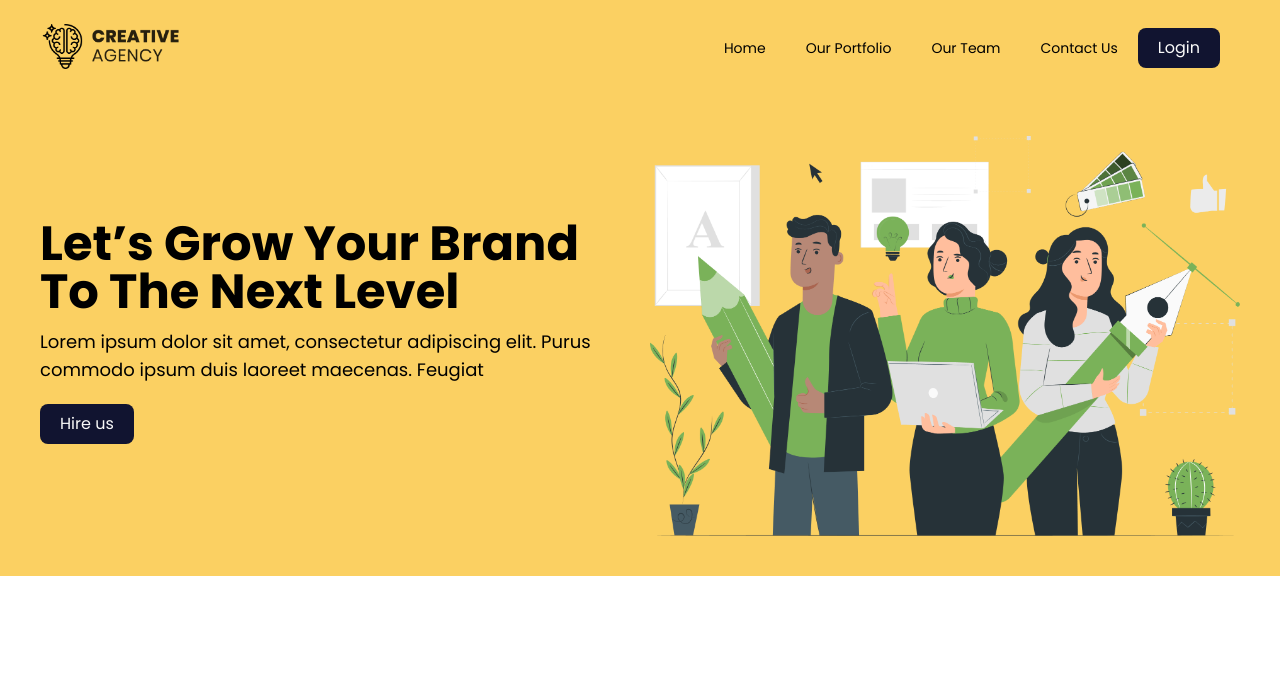
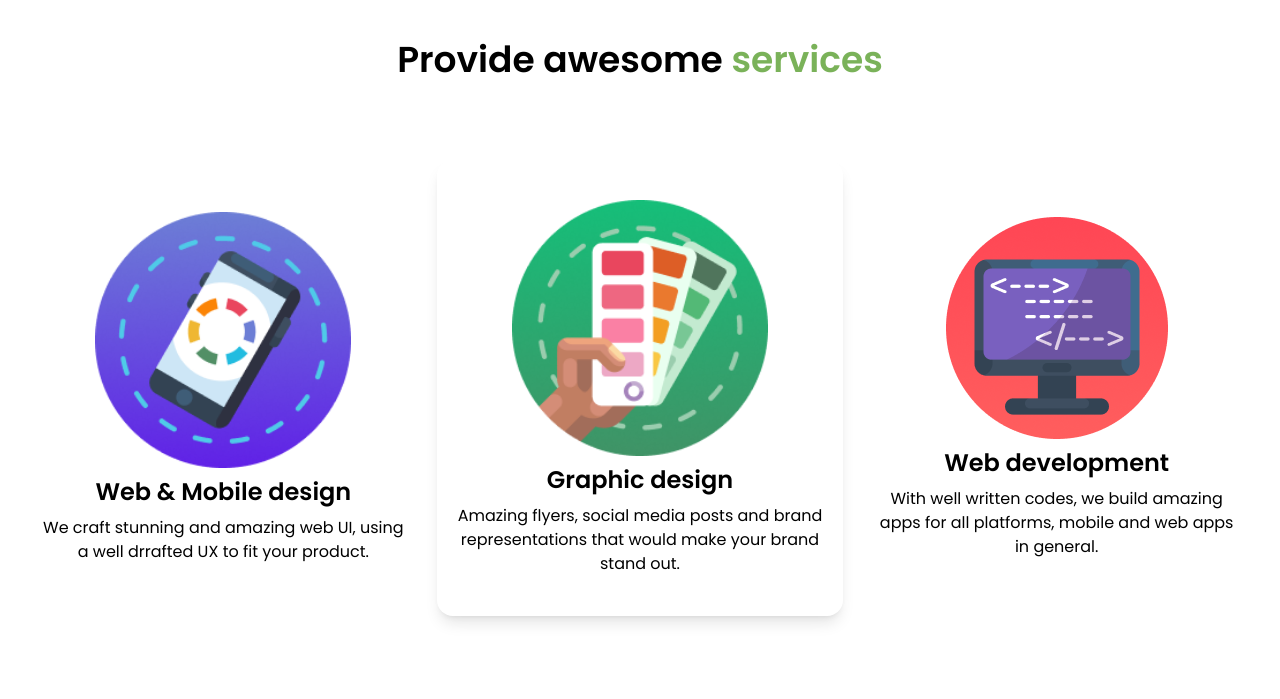
Before and after one commit to shohayabt/creative_agency, a website built with Vite: page index.html in a window 1280 px wide. Built offline with nearby package versions, Linux system fonts and the light colour scheme.

Commit message:
SERVICE SECTION CREATED RESPOSNSIVE FOR ALL DEVICE

```diff
--- a/index.html
+++ b/index.html
@@ -14,7 +14,7 @@
   </head>
 
   <body class="font-poppings xl:container mx-auto">
-    <header class="bg-yellow px-5 w-full sm:px-10" >
+    <header class="bg-yellow px-5 w-full sm:px-10 hidden">
       <nav class="flex justify-between items-center py-5">
         <div class="logo w-36 h-12">
           <a href="#"><img src="./images/logo.png" alt="logo" /></a>
@@ -59,7 +59,9 @@
           <img src="./images/icon-hamburger.svg" alt="menu" />
         </div>
       </nav>
-      <section class="hero_section py-5 sm:py-10 lg:grid lg:grid-cols-2 lg:gap-x-5 lg:items-center">
+      <section
+        class="hero_section py-5 sm:py-10 lg:grid lg:grid-cols-2 lg:gap-x-5 lg:items-center"
+      >
         <div class="information">
           <h1 class="font-poppings font-bold text-5xl">
             Let’s Grow Your Brand To The Next Level
@@ -73,10 +75,47 @@
           </button>
         </div>
         <div>
-          <img class="w-full object-cover " src="./images/Frame.png" alt="" />
+          <img class="w-full object-cover" src="./images/Frame.png" alt="" />
         </div>
       </section>
     </header>
+    <!-- SERVICE SECTION START FROM HERE -->
+    <section class="service_section px-5 py-5">
+      <div class="info w-full text-center py-5">
+        <h2 class="text-3xl font-semibold sm:text-4xl">Provide awesome <span class="text-green">services</span></h2>
+      </div>
+      <div class="card_container py-5 md:grid md:grid-cols-3 md:gap-x-2.5">
+        <div class="flex justify-center items-center flex-col px-5 py-10 rounded-2xl">
+          <img class="w-[256px]" src="./images/iphone 1.png" alt="image of a mobile phone">
+          <h3 class="font-semibold text-2xl my-2">
+            Web & Mobile design
+          </h3>
+          <p class="text-center">
+            We craft stunning and amazing web UI, using a well drrafted UX to fit your product.
+          </p>
+        </div>
+        <div class="flex justify-center items-center flex-col px-5 my-10 py-10 rounded-2xl shadow-lg shadow-slate-100">
+          <img class="w-[256px]" src="./images/color-palette 1.png" alt="image of a mobile phone">
+          <h3 class="font-semibold text-2xl my-2">
+            Graphic design
+          </h3>
+          <p class="text-center">
+            Amazing flyers, social media posts and brand representations that would make your brand stand out.
+          </p>
+        </div>
+        <div class="flex justify-center items-center flex-col px-5 py-10 rounded-2xl">
+          <img class="w-256px" src="./images/coding 1.png" alt="image of a mobile phone">
+          <h3 class="font-semibold text-2xl my-2">
+            Web development
+          </h3>
+          <p class="text-center">
+            With well written codes, we build amazing apps for all platforms, mobile and web apps in general.
+          </p>
+        </div>
+      </div>
+    </section>
+
+    <!-- SERVICE SECTION END HERE -->
     <script>
       const menuBar = document.getElementById("menu");
       menuBar.addEventListener("click", function () {
--- a/tailwind.config.js
+++ b/tailwind.config.js
@@ -8,7 +8,8 @@ module.exports = {
     colors: {
       "yellow":"#FBD062",
       "black":"#111430",
-      "white":"rgb(250 250 249)"
+      "white":"rgb(250 250 249)",
+      "green":"#7AB259"
     },
 
     extend: {
```
Also changed, not shown: images/coding 1.png (added), images/color-palette 1.png (added), images/iphone 1.png (added), output/output.css.
